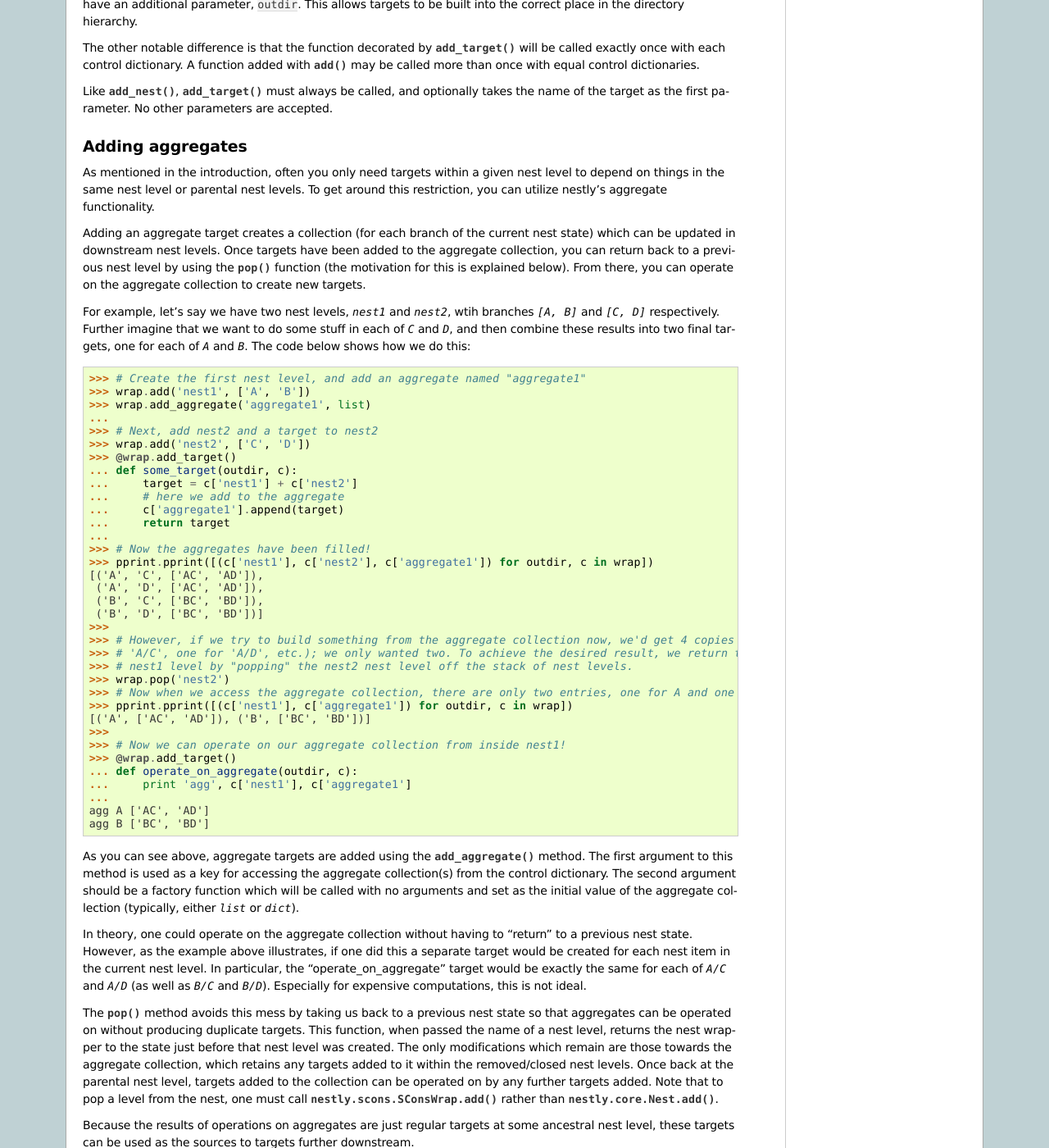
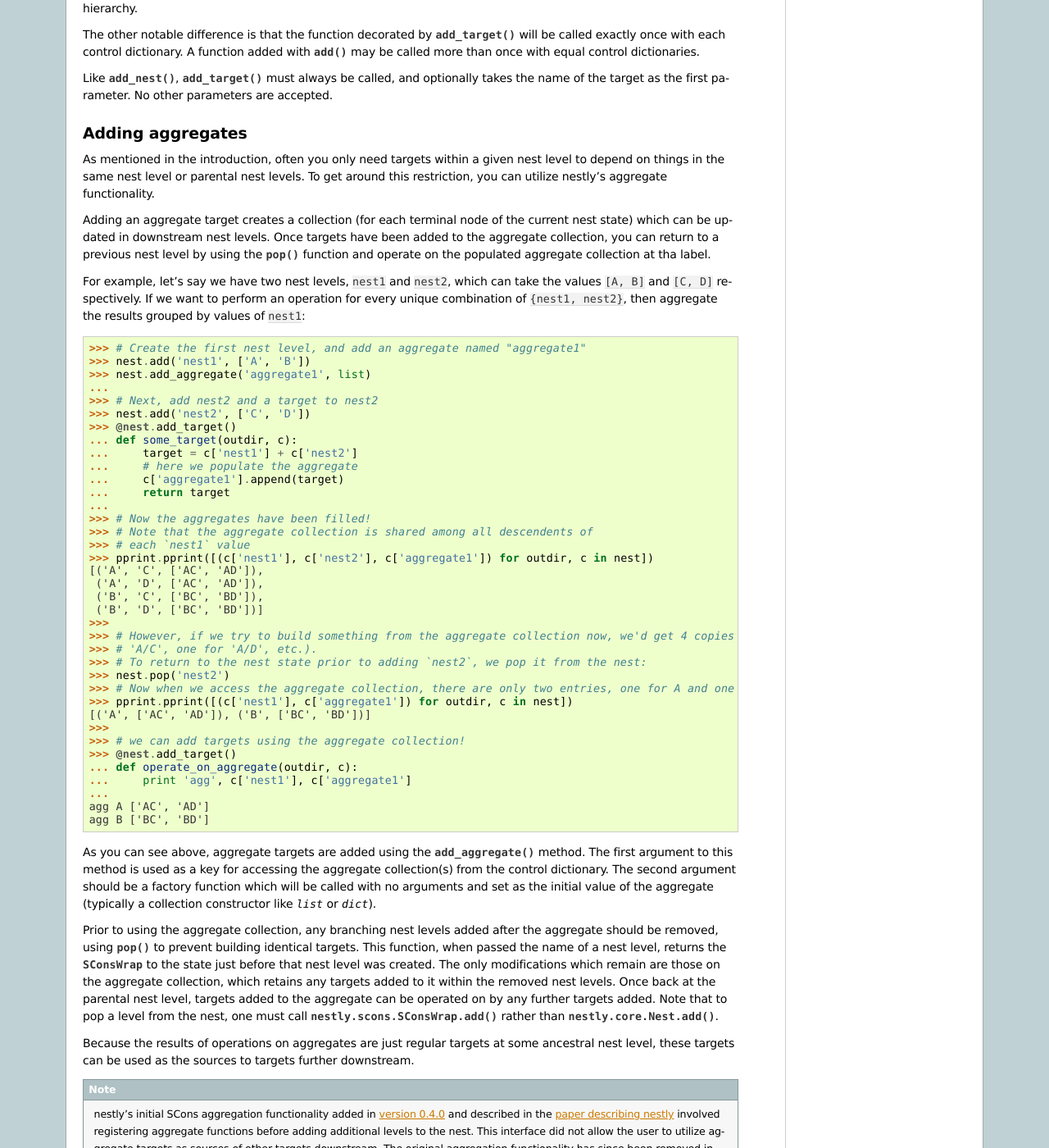
Before and after one commit to fhcrc/nestly, a Sphinx documentation site: the page built from docs/scons.rst, in a window 1280 px wide and 1400 px high, scrolled down 2162 px. Shown: the whole window at 82% size. Built offline with Sphinx 7.4.7, drawn with Linux system fonts in a browser that asks for light colours; some of the changed text lies outside the part shown.

Commit message:
Aggregation documentation edits
* Initially setting the nest to `nest = SConsWrap(Nest(), ...)`, no
  separate wrap object.
* Some tweaks to pop discussion
* rst syntax

@metasoarous - feel free to reject any of these.

```diff
--- a/docs/scons.rst
+++ b/docs/scons.rst
@@ -32,26 +32,24 @@
 Optionally, a destination directory can be given to the ``SConsWrap`` which
 will be passed to :meth:`Nest.iter() <nestly.core.Nest.iter>`::
 
-    >>> nest = Nest()
-    >>> wrap = SConsWrap(nest, dest_dir='build')
+    >>> nest = SConsWrap(Nest(), dest_dir='build')
 
-In this example, all the nests created by ``wrap`` will go under the ``build``
+In this example, all the nests created by ``nest`` will go under the ``build``
 directory. Throughout the rest of this document, ``nest`` will refer to this
-same :class:`~nestly.core.Nest` instance and ``wrap`` will refer to this same
-:class:`SConsWrap` instance.
+same :class:`SConsWrap` instance.
 
-Adding nests
-============
+Adding levels
+=============
 
-Nests can still be added to the ``nest`` object::
+Levels can still be added to the ``nest`` object::
 
     >>> nest.add('nest1', ['spam', 'eggs'])
 
 :class:`SConsWrap` also provides a convenience decorator
-:meth:`SConsWrap.add_nest` for adding nests which use a function as their
+:meth:`SConsWrap.add_nest` for adding levels which use a function as their
 nestable. The following examples are exactly equivalent::
 
-    @wrap.add_nest('nest2', label_func=str.strip)
+    @nest.add_nest('nest2', label_func=str.strip)
     def nest2(c):
         return ['  __' + c['nest1'], c['nest1'] + '__  ']
 
@@ -63,7 +61,7 @@
 optional; if it's omitted, the name of the nest is taken from the name of the
 function. As a result, the following example is also equivalent::
 
-    @wrap.add_nest(label_func=str.strip)
+    @nest.add_nest(label_func=str.strip)
     def nest2(c):
         return ['  __' + c['nest1'], c['nest1'] + '__  ']
 
@@ -71,14 +69,14 @@
 .. note ::
 
   :meth:`~SConsWrap.add_nest` must always be called before being applied as a
-  decorator. ``@wrap.add_nest`` is not valid; the correct usage is
-  ``@wrap.add_nest()`` if no other parameters are specified.
+  decorator. ``@nest.add_nest`` is not valid; the correct usage is
+  ``@nest.add_nest()`` if no other parameters are specified.
 
 Adding targets
 ==============
 
 The fundamental action of SCons integration is in adding a target to a nest.
-Adding a target is very much like adding a nest in that it will add a key to
+Adding a target is very much like adding a level in that it will add a key to
 the control dictionary, except that it will not add any branching to a nest.
 For example, successive calls to :meth:`Nest.add() <nestly.core.Nest.add>`
 produces results like the following
@@ -88,8 +86,7 @@
     import pprint
     from nestly import Nest
     from nestly.scons import SConsWrap
-    nest = Nest()
-    wrap = SConsWrap(nest)
+    nest = SConsWrap(Nest())
 
 .. doctest:: n1
 
@@ -117,7 +114,7 @@
 .. doctest:: n2
 
     >>> nest.add('nest1', ['A', 'B'])
-    >>> @wrap.add_target()
+    >>> @nest.add_target()
     ... def target1(outdir, c):
     ...     return 't-{0[nest1]}'.format(c)
     ...
@@ -142,7 +139,7 @@
 .. doctest:: n3
 
     >>> nest.add('nest1', ['A', 'B'])
-    >>> @wrap.add_nest()
+    >>> @nest.add_nest()
     ... def target1(c):
     ...     return ['t-{0[nest1]}'.format(c)]
     ...
@@ -170,46 +167,46 @@
 As mentioned in the introduction, often you only need targets within a given nest level to depend on things in the same nest level or parental nest levels.
 To get around this restriction, you can utilize nestly's aggregate functionality.
 
-Adding an aggregate target creates a collection (for each branch of the current nest state) which can be updated in downstream nest levels.
-Once targets have been added to the aggregate collection, you can return back to a previous nest level by using the :meth:`~SConsWrap.pop` function (the motivation for this is explained below).
-From there, you can operate on the aggregate collection to create new targets.
+Adding an aggregate target creates a collection (for each terminal node of the current nest state) which can be updated in downstream nest levels.
+Once targets have been added to the aggregate collection, you can return to a previous nest level by using the :meth:`~SConsWrap.pop` function and operate on the populated aggregate collection at tha label.
 
-For example, let's say we have two nest levels, `nest1` and `nest2`, wtih branches `[A, B]` and `[C, D]` respectively.
-Further imagine that we want to do some stuff in each of `C` and `D`, and then combine these results into two final targets, one for each of `A` and `B`.
-The code below shows how we do this:
+For example, let's say we have two nest levels, ``nest1`` and ``nest2``, which can take the values ``[A, B]`` and ``[C, D]`` respectively.
+If we want to perform an operation for every unique combination of ``{nest1, nest2}``, then aggregate the results grouped by values of ``nest1``:
 
 .. doctest:: n4
 
     >>> # Create the first nest level, and add an aggregate named "aggregate1"
-    >>> wrap.add('nest1', ['A', 'B'])
-    >>> wrap.add_aggregate('aggregate1', list)
+    >>> nest.add('nest1', ['A', 'B'])
+    >>> nest.add_aggregate('aggregate1', list)
     ...
     >>> # Next, add nest2 and a target to nest2
-    >>> wrap.add('nest2', ['C', 'D'])
-    >>> @wrap.add_target()
+    >>> nest.add('nest2', ['C', 'D'])
+    >>> @nest.add_target()
     ... def some_target(outdir, c):
     ...     target = c['nest1'] + c['nest2']
-    ...     # here we add to the aggregate
+    ...     # here we populate the aggregate
     ...     c['aggregate1'].append(target)
     ...     return target
     ...
     >>> # Now the aggregates have been filled!
-    >>> pprint.pprint([(c['nest1'], c['nest2'], c['aggregate1']) for outdir, c in wrap])
+    >>> # Note that the aggregate collection is shared among all descendents of
+    >>> # each `nest1` value
+    >>> pprint.pprint([(c['nest1'], c['nest2'], c['aggregate1']) for outdir, c in nest])
     [('A', 'C', ['AC', 'AD']),
      ('A', 'D', ['AC', 'AD']),
      ('B', 'C', ['BC', 'BD']),
      ('B', 'D', ['BC', 'BD'])]
     >>>
     >>> # However, if we try to build something from the aggregate collection now, we'd get 4 copies (one for
-    >>> # 'A/C', one for 'A/D', etc.); we only wanted two. To achieve the desired result, we return to the
-    >>> # nest1 level by "popping" the nest2 nest level off the stack of nest levels.
-    >>> wrap.pop('nest2')
+    >>> # 'A/C', one for 'A/D', etc.).
+    >>> # To return to the nest state prior to adding `nest2`, we pop it from the nest:
+    >>> nest.pop('nest2')
     >>> # Now when we access the aggregate collection, there are only two entries, one for A and one for B:
-    >>> pprint.pprint([(c['nest1'], c['aggregate1']) for outdir, c in wrap])
+    >>> pprint.pprint([(c['nest1'], c['aggregate1']) for outdir, c in nest])
     [('A', ['AC', 'AD']), ('B', ['BC', 'BD'])]
     >>>
-    >>> # Now we can operate on our aggregate collection from inside nest1!
-    >>> @wrap.add_target()
+    >>> # we can add targets using the aggregate collection!
+    >>> @nest.add_target()
     ... def operate_on_aggregate(outdir, c):
     ...     print 'agg', c['nest1'], c['aggregate1']
     ...
@@ -218,17 +215,12 @@
 
 As you can see above, aggregate targets are added using the :meth:`~SConsWrap.add_aggregate` method.
 The first argument to this method is used as a key for accessing the aggregate collection(s) from the control dictionary.
-The second argument should be a factory function which will be called with no arguments and set as the initial value of the aggregate collection (typically, either `list` or `dict`).
+The second argument should be a factory function which will be called with no arguments and set as the initial value of the aggregate (typically a collection constructor like `list` or `dict`).
 
-In theory, one could operate on the aggregate collection without having to "return" to a previous nest state.
-However, as the example above illustrates, if one did this a separate target would be created for each nest item in the current nest level.
-In particular, the "operate_on_aggregate" target would be exactly the same for each of `A/C` and `A/D` (as well as `B/C` and `B/D`).
-Especially for expensive computations, this is not ideal.
-
-The :meth:`~SConsWrap.pop` method avoids this mess by taking us back to a previous nest state so that aggregates can be operated on without producing duplicate targets.
-This function, when passed the name of a nest level, returns the nest wrapper to the state just before that nest level was created.
-The only modifications which remain are those towards the aggregate collection, which retains any targets added to it within the removed/closed nest levels.
-Once back at the parental nest level, targets added to the collection can be operated on by any further targets added.
+Prior to using the aggregate collection, any branching nest levels added after the aggregate should be removed, using :meth:`~SConsWrap.pop` to prevent building identical targets.
+This function, when passed the name of a nest level, returns the :class:`SConsWrap` to the state just before that nest level was created.
+The only modifications which remain are those on the aggregate collection, which retains any targets added to it within the removed nest levels.
+Once back at the parental nest level, targets added to the aggregate can be operated on by any further targets added.
 Note that to pop a level from the nest, one must call :meth:`nestly.scons.SConsWrap.add` rather than :meth:`nestly.core.Nest.add`.
 
 Because the results of operations on aggregates are just regular targets at some ancestral nest level, these targets can be used as the sources to targets further downstream.
@@ -261,7 +253,7 @@
     # Each input will get transformed each of these different ways.
     nest.add('transformation', ['log', 'unit', 'asinh'])
 
-    @wrap.add_target()
+    @nest.add_target()
     def transformed(outdir, c):
         # The template for the command to run.
         action = 'guppy mft --transform {0[transformation]} $SOURCE -o $TARGET'
@@ -275,7 +267,7 @@
 A function :func:`name_targets` is also provided for more easily naming the
 targets of an SCons command::
 
-    @wrap.add_target('target1')
+    @nest.add_target('target1')
     @name_targets
     def target1(outdir, c):
         return 'outfile1', 'outfile2', Command(
```
Also changed, not shown: docs/index.rst (+4 -4 lines).
